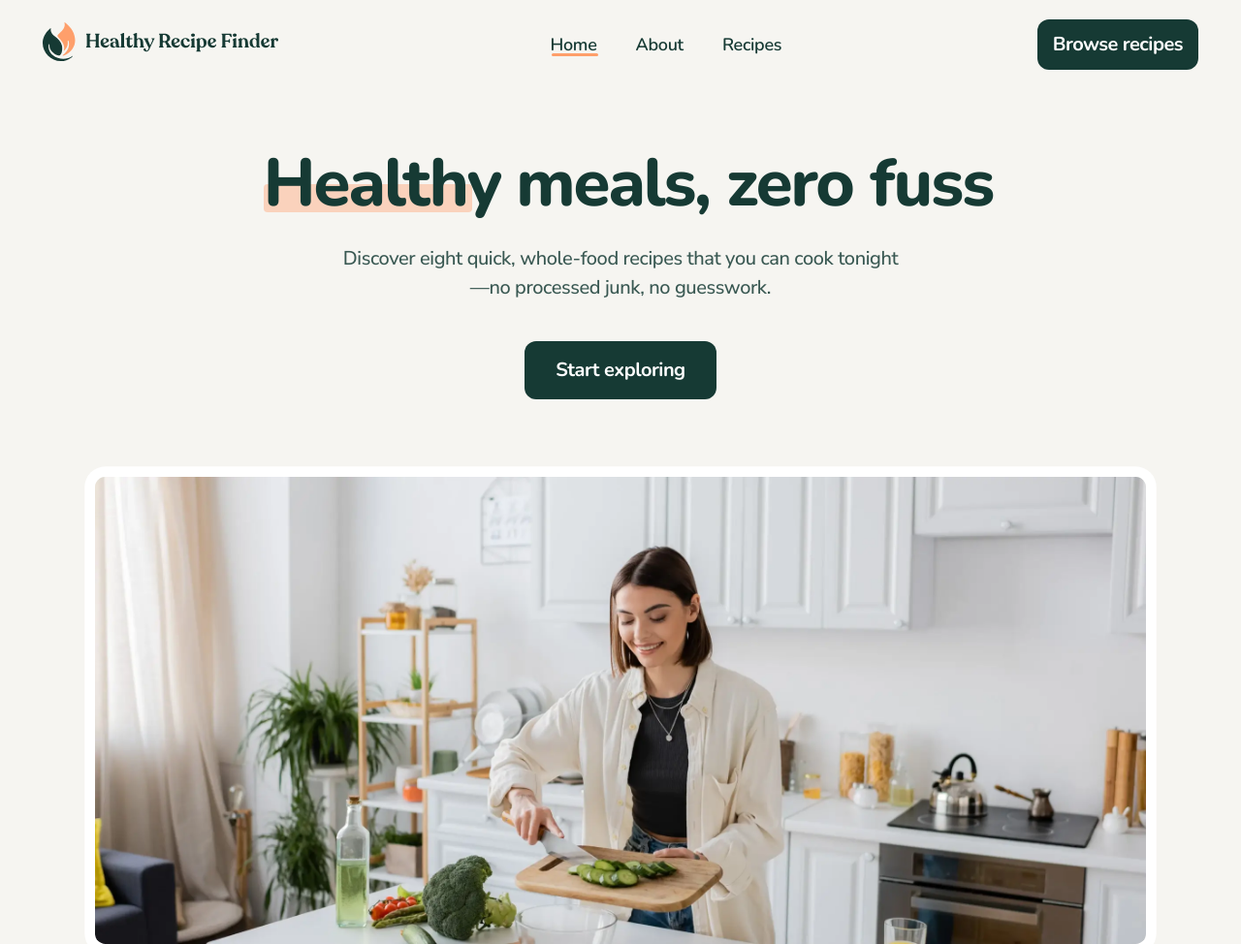
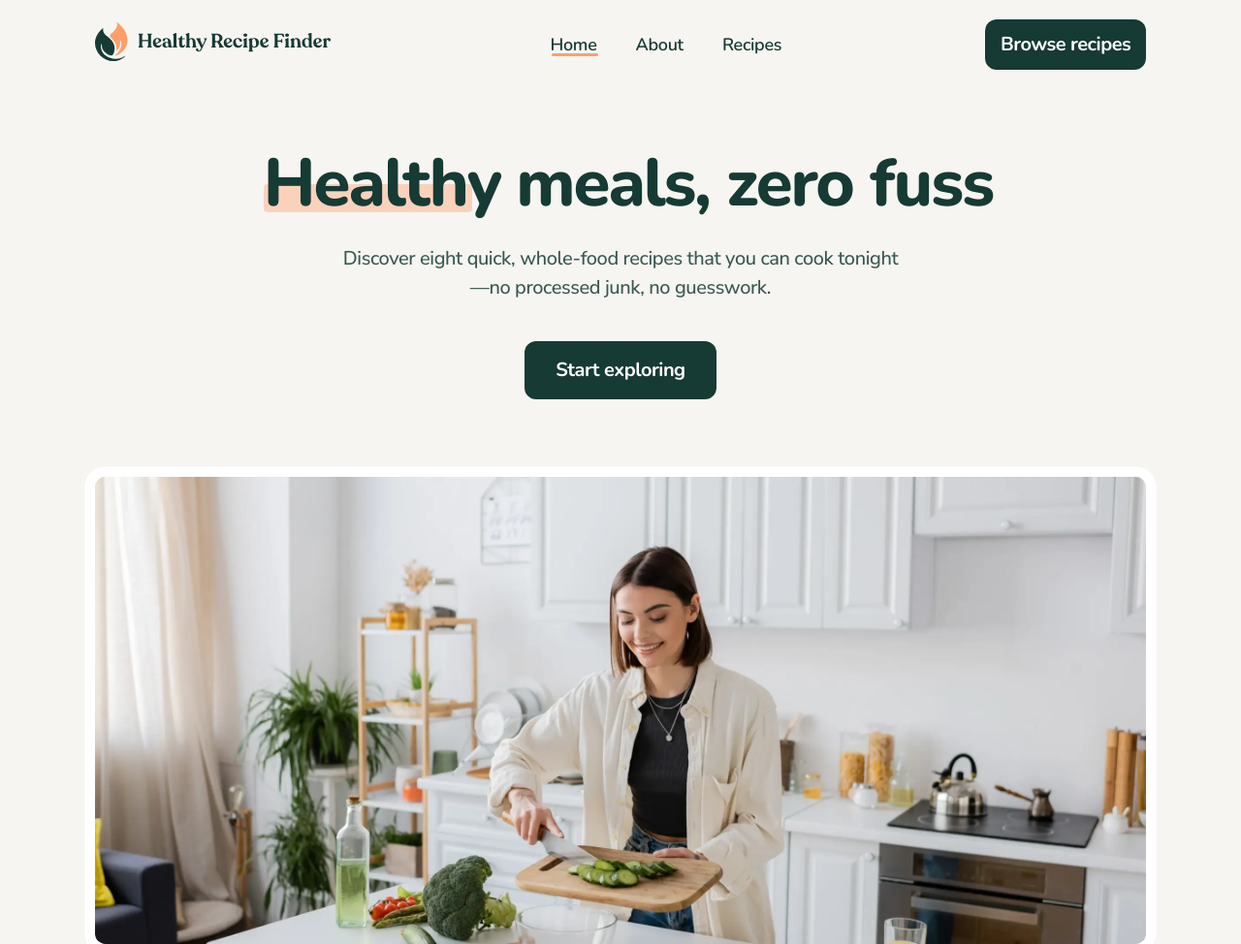
Before and after one commit to jkaps9/recipe-finder, a website built with webpack: page src/template.html in a window 1280 px wide. Shown: the top 974 px of the page at 97% size. Built offline with nearby package versions, Linux system fonts and the light colour scheme.

Commit message:
update header padding on medium screens

```diff
--- a/src/styles.css
+++ b/src/styles.css
@@ -423,7 +423,8 @@ a {
 /* ******************* */
 @media only screen and (min-width: 64rem) {
   .header__container {
-    padding: 1.25rem 0;
+    padding-top: 1.25rem;
+    padding-bottom: 1.25rem;
   }
 
   .header__hamburger {
```
